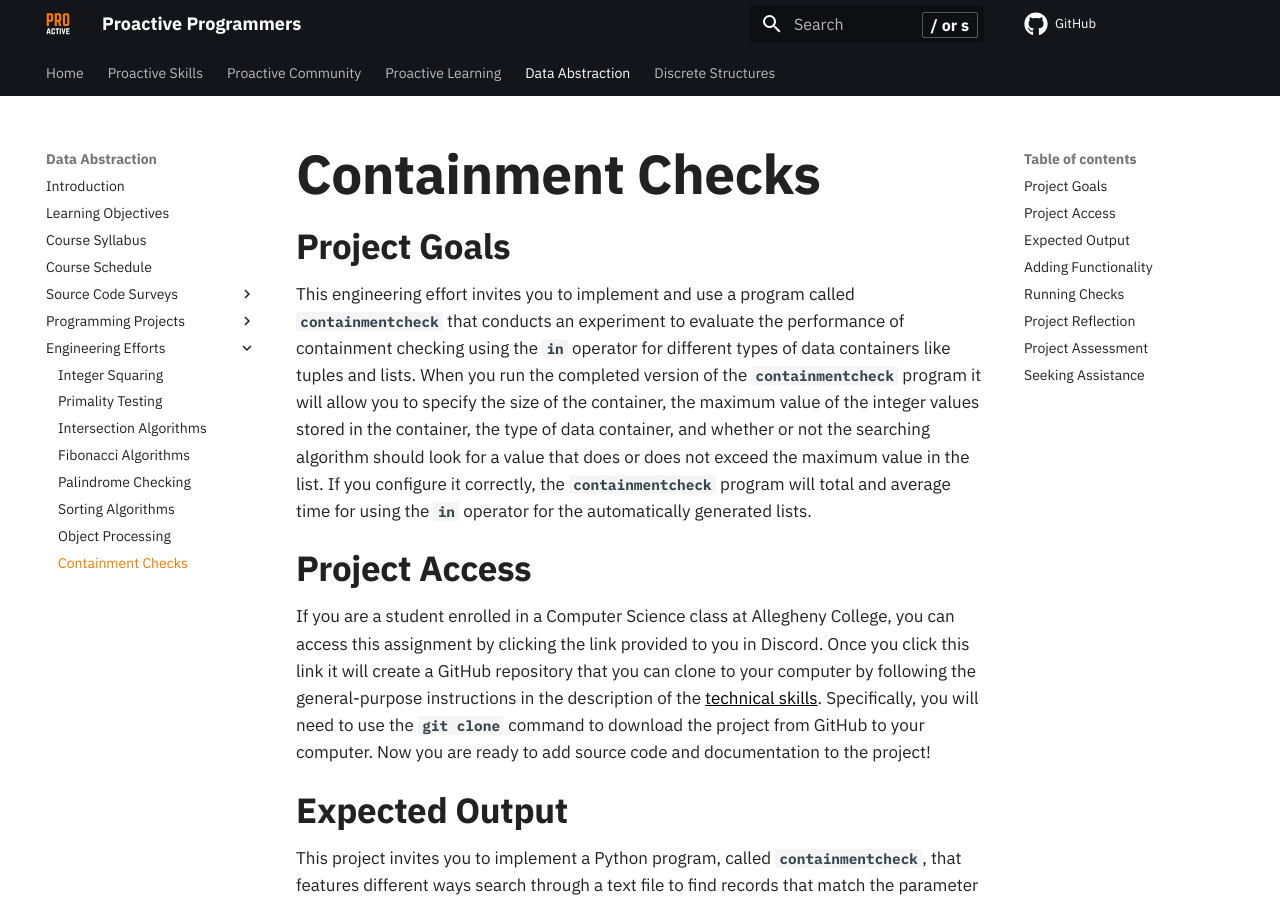
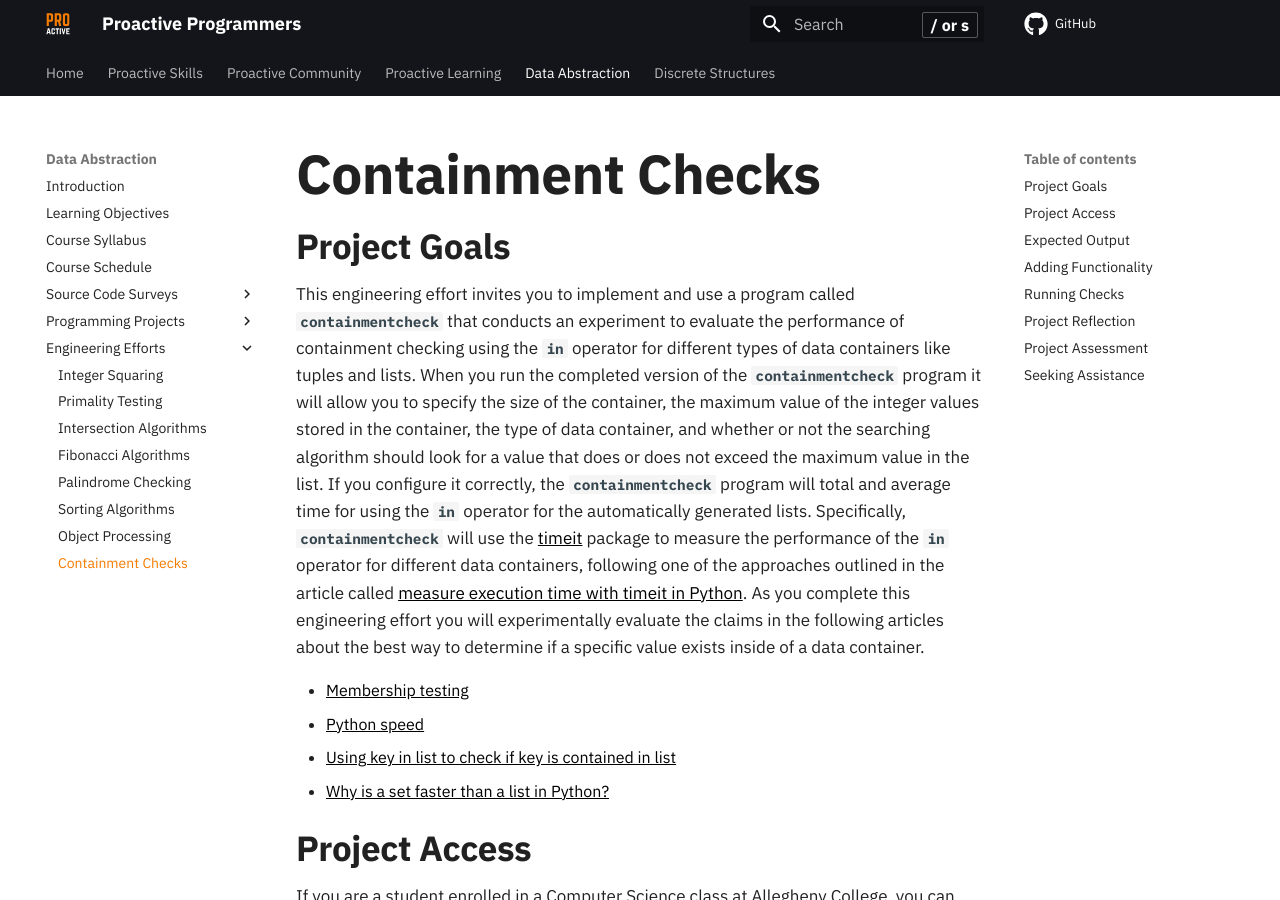
Before and after one commit to ProactiveProgrammers/www.proactiveprogrammers.com, an MkDocs documentation site: the page built from docs/data-abstraction/engineering-efforts/containment-checking.md, in a window 1280 px wide and 900 px high. Built offline with MkDocs 1.6.1 and Material for MkDocs 9.7.7, drawn with Linux system fonts in a browser that asks for light colours; comment, search, counter and statistics services are not loaded.

Commit message:
feat: Finish an introduction in the containment-checking project.

```diff
--- a/docs/data-abstraction/engineering-efforts/containment-checking.md
+++ b/docs/data-abstraction/engineering-efforts/containment-checking.md
@@ -12,6 +12,19 @@ type of data container, and whether or not the searching algorithm should look
 for a value that does or does not exceed the maximum value in the list. If you
 configure it correctly, the `containmentcheck` program will total and average
 time for using the `in` operator for the automatically generated lists.
+Specifically, `containmentcheck` will use the
+[timeit](https://docs.python.org/3/library/timeit.html) package to measure the
+performance of the `in` operator for different data containers, following one
+of the approaches outlined in the article called [measure execution time with
+timeit in Python](https://note.nkmk.me/en/python-timeit-measure/). As you
+complete this engineering effort you will experimentally evaluate the claims
+in the following articles about the best way to determine if a specific value
+exists inside of a data container.
+
+- [Membership testing](https://switowski.com/blog/membership-testing)
+- [Python speed](https://wiki.python.org/moin/PythonSpeed)
+- [Using key in list to check if key is contained in list](https://docs.quantifiedcode.com/python-anti-patterns/performance/using_key_in_list_to_check_if_key_is_contained_in_a_list.html)
+- [Why is a set faster than a list in Python?](https://www.quora.com/Why-is-a-set-faster-than-a-list-in-Python)
 
 ## Project Access
 
```
